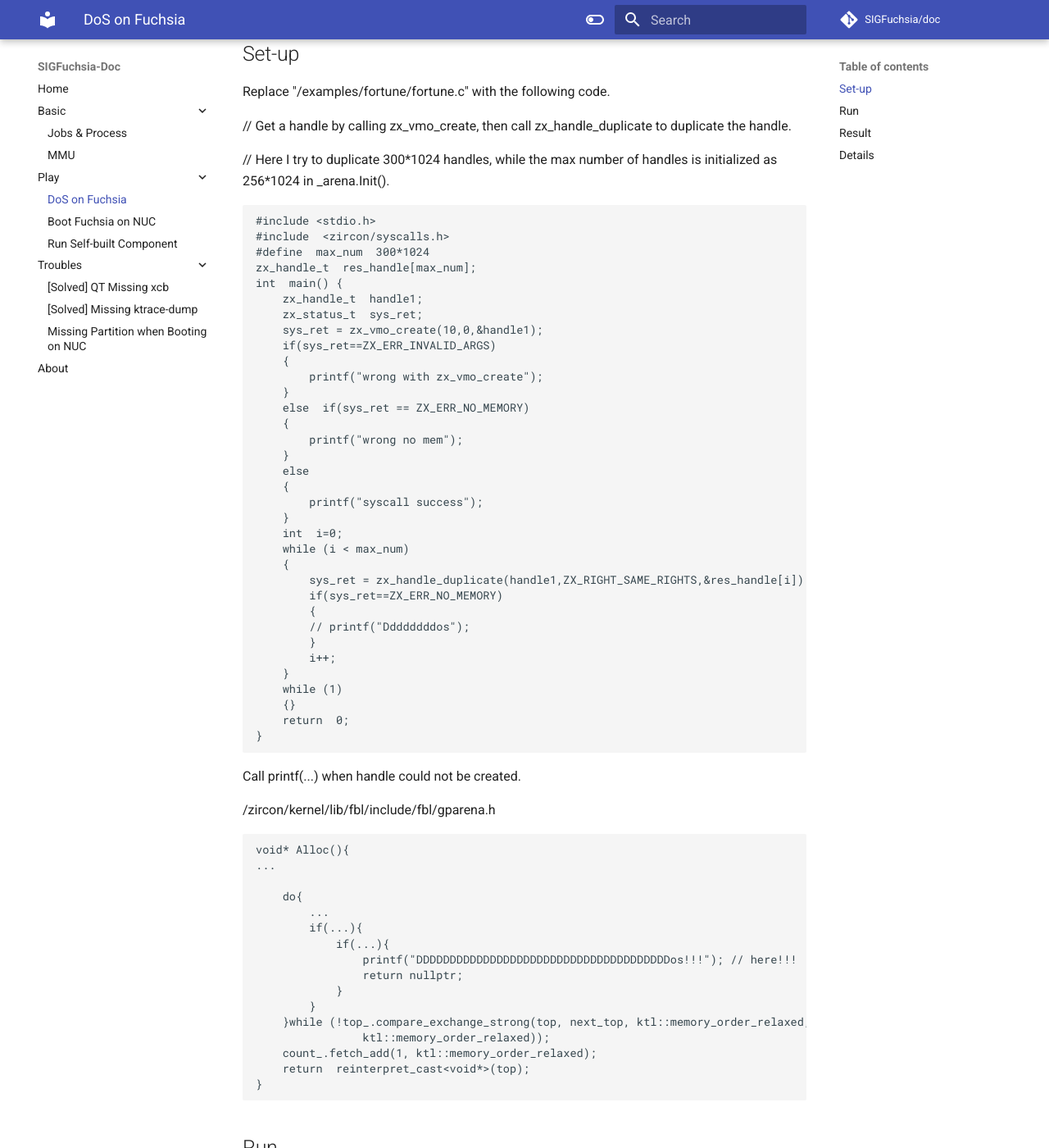
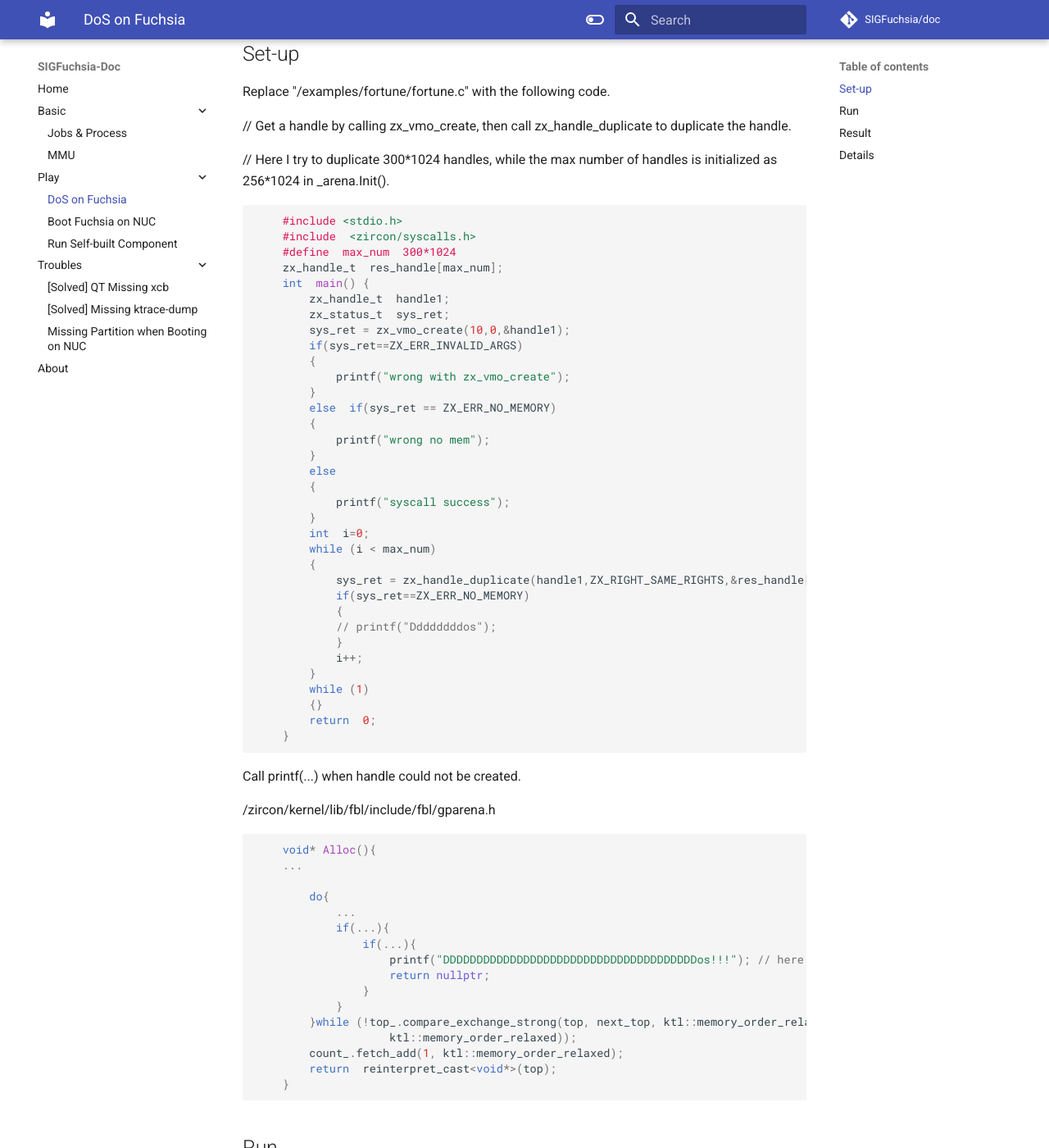
Before and after one commit to SIGFuchsia/doc, an MkDocs documentation site: the page built from docs/play/dos.md, in a window 1280 px wide and 1400 px high, scrolled down 197 px. Shown: the whole window at 82% size. Built offline with MkDocs 1.6.1 and Material for MkDocs 9.7.7, drawn with Linux system fonts in a browser that asks for light colours; comment, search, counter and statistics services are not loaded.

Commit message:
update dos.md

````diff
--- a/docs/play/dos.md
+++ b/docs/play/dos.md
@@ -11,6 +11,7 @@
 
 // Here I try to duplicate 300\*1024 handles, while the max number of handles is initialized as 256\*1024 in _arena.Init().
 
+```c
 	#include <stdio.h>
 	#include  <zircon/syscalls.h>
 	#define  max_num  300*1024
@@ -45,12 +46,13 @@
 		{}
 		return  0;
 	}
+```
 
    Call printf(...) when handle could not be created.
 
    /zircon/kernel/lib/fbl/include/fbl/gparena.h
 
-
+```c
     void* Alloc(){
 	...
 
@@ -67,6 +69,7 @@
 		count_.fetch_add(1, ktl::memory_order_relaxed);
 		return  reinterpret_cast<void*>(top);
 	}
+```
 
 ## Run
 
````
